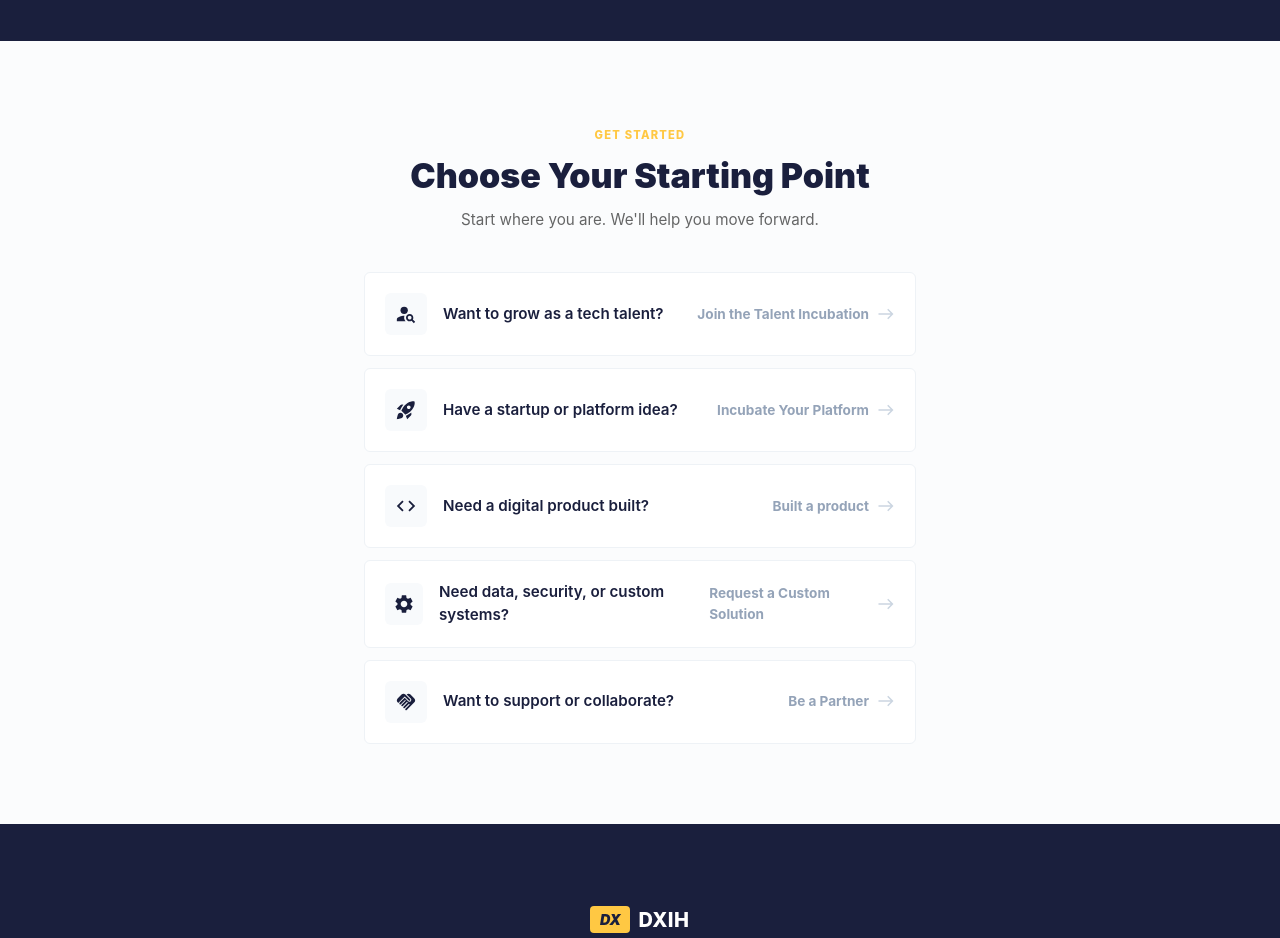
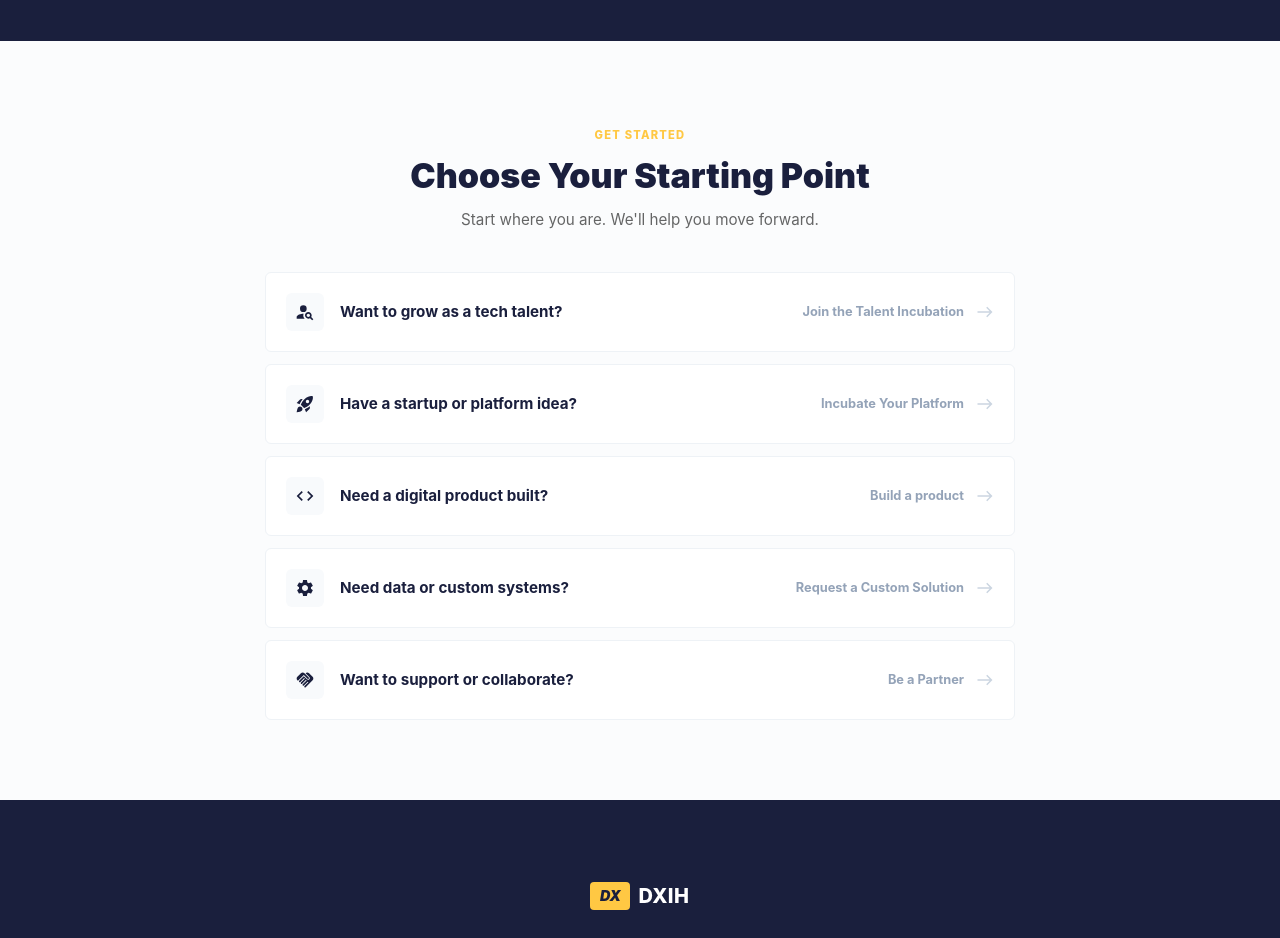
Before and after one commit to dxih/dxinnovationshub_web, a React (Vite) app: page / in a window 1280 px wide. Shown: the part 3260-4198 px from the top of the page. Built offline with nearby package versions, Linux system fonts and the light colour scheme.

Commit message:
edited the GetStarted components

```diff
--- a/src/components/GetStarted.tsx
+++ b/src/components/GetStarted.tsx
@@ -3,40 +3,40 @@ import { Box, Container, Typography, Paper, Stack } from '@mui/material';
 import PersonSearchIcon from '@mui/icons-material/PersonSearch';
 import RocketLaunchIcon from '@mui/icons-material/RocketLaunch';
 import EastIcon from '@mui/icons-material/East';
-import CodeIcon from '@mui/icons-material/Code'
-import SettingIcon from '@mui/icons-material/Settings'
-import HandshakeIcon from '@mui/icons-material/Handshake'
+import CodeIcon from '@mui/icons-material/Code';
+import SettingIcon from '@mui/icons-material/Settings';
+import HandshakeIcon from '@mui/icons-material/Handshake';
 
 const choices = [
   {
     title: "Want to grow as a tech talent?",
     actionText: "Join the Talent Incubation",
-    icon: <PersonSearchIcon sx={{ fontSize: 22 }} />,
+    icon: <PersonSearchIcon sx={{ fontSize: 20 }} />,
     url: "#join-talent"
   },
   {
     title: "Have a startup or platform idea?",
     actionText: "Incubate Your Platform",
-    icon: <RocketLaunchIcon sx={{ fontSize: 22 }} />,
+    icon: <RocketLaunchIcon sx={{ fontSize: 20 }} />,
     url: "#incubate-platform"
   },
   {
     title: "Need a digital product built?",
-    actionText: "Built a product",
-    icon: <CodeIcon sx={{ fontSize: 22 }} />,
+    actionText: "Build a product",
+    icon: <CodeIcon sx={{ fontSize: 20 }} />,
     url: "#Build-a-product"
   },
   {
-    title: "Need data, security, or custom systems?",
+    title: "Need data or custom systems?",
     actionText: "Request a Custom Solution",
-    icon: <SettingIcon sx={{ fontSize: 22 }} />,
-    url: "#incubate-platform"
+    icon: <SettingIcon sx={{ fontSize: 20 }} />,
+    url: "#custom-solution"
   },
   {
     title: "Want to support or collaborate?",
     actionText: "Be a Partner",
-    icon: <HandshakeIcon sx={{ fontSize: 22 }} />,
-    url: "#Be a Partner"
+    icon: <HandshakeIcon sx={{ fontSize: 20 }} />,
+    url: "#partner"
   }
 ];
 
@@ -44,7 +44,6 @@ const GetStarted = () => {
   const [isVisible, setIsVisible] = useState(false);
   const domRef = useRef<HTMLDivElement>(null);
 
-  // Trigger entrance animation only once
   useEffect(() => {
     const observer = new IntersectionObserver(entries => {
       entries.forEach(entry => {
@@ -59,7 +58,6 @@ const GetStarted = () => {
     return () => observer.disconnect();
   }, []);
 
-  // Shared entrance animation style
   const getFadeStyle = (delay: number = 0) => ({
     opacity: isVisible ? 1 : 0,
     transform: isVisible ? 'translateY(0)' : 'translateY(30px)',
@@ -72,8 +70,8 @@ const GetStarted = () => {
       ref={domRef}
       sx={{ py: 10, bgcolor: '#fbfcfd', overflow: 'hidden' }}
     >
-      <Container maxWidth="sm">
-        {/* Header Section */}
+      {/* Increased Container maxWidth slightly to help text fit on one line */}
+      <Container maxWidth="md">
         <Box sx={{ textAlign: 'center', mb: 5, ...getFadeStyle(0) }}>
           <Typography
             variant="overline"
@@ -87,18 +85,18 @@ const GetStarted = () => {
               fontWeight: 900,
               color: 'secondary.main',
               mt: 0.5,
-              mb: 1.5
+              mb: 1.5,
+              whiteSpace: 'nowrap' // Prevents title wrapping
             }}
           >
             Choose Your Starting Point
           </Typography>
-          <Typography sx={{ color: 'text.secondary', fontSize: '0.95rem' }}>
+          <Typography sx={{ color: 'text.secondary', fontSize: '0.95rem', whiteSpace: 'nowrap' }}>
             Start where you are. We'll help you move forward.
           </Typography>
         </Box>
 
-        {/* Choice Cards Stack */}
-        <Stack spacing={1.5}>
+        <Stack spacing={1.5} sx={{ maxWidth: '750px', mx: 'auto' }}>
           {choices.map((item, index) => (
             <Paper
               key={index}
@@ -106,8 +104,8 @@ const GetStarted = () => {
               component="a"
               href={item.url}
               sx={{
-                ...getFadeStyle(0.2 + index * 0.1), // Staggered entrance
-                p: 2.5,
+                ...getFadeStyle(0.2 + index * 0.1),
+                p: { xs: 2, sm: 2.5 },
                 display: 'flex',
                 alignItems: 'center',
                 justifyContent: 'space-between',
@@ -121,55 +119,52 @@ const GetStarted = () => {
                   bgcolor: '#fafafa',
                   transform: 'translateY(-4px)',
                   boxShadow: '0 12px 20px -5px rgba(26, 31, 61, 0.08)',
-                  // ONLY the icon turns yellow
-                  '& .main-icon': {
-                    color: 'primary.main',
-                    transform: 'scale(1.1)'
-                  },
+                  '& .main-icon': { color: 'primary.main', transform: 'scale(1.1)' },
                   '& .action-text': { color: 'secondary.main' },
                   '& .arrow-icon': { transform: 'translateX(6px)', color: 'secondary.main' }
                 }
               }}
             >
-              <Box sx={{ display: 'flex', alignItems: 'center', gap: 2 }}>
+              <Box sx={{ display: 'flex', alignItems: 'center', gap: 2, flex: 1, minWidth: 0 }}>
                 <Box sx={{
-                  width: 42,
-                  height: 42,
+                  width: 38,
+                  height: 38,
                   borderRadius: '6px',
                   bgcolor: '#f8fafc',
                   display: 'flex',
                   alignItems: 'center',
                   justifyContent: 'center',
+                  flexShrink: 0,
                   color: 'secondary.main',
                 }}>
-                  <Box
-                    component="span"
-                    className="main-icon"
-                    sx={{ display: 'flex', transition: 'all 0.3s ease' }}
-                  >
+                  <Box className="main-icon" sx={{ display: 'flex', transition: 'all 0.3s ease' }}>
                     {item.icon}
                   </Box>
                 </Box>
 
                 <Typography
                   sx={{
-                    fontWeight: 600,
+                    fontWeight: 700,
                     color: 'secondary.main',
-                    fontSize: '0.95rem'
+                    fontSize: { xs: '0.75rem', sm: '0.9rem', md: '0.95rem' }, // Responsive font scaling
+                    whiteSpace: 'nowrap', // THE MAGIC LINE
+                    overflow: 'hidden',
+                    textOverflow: 'clip' // Prevents dots, keeps it clean
                   }}
                 >
                   {item.title}
                 </Typography>
               </Box>
 
-              <Box sx={{ display: 'flex', alignItems: 'center', gap: 1 }}>
+              <Box sx={{ display: 'flex', alignItems: 'center', gap: 1.5, flexShrink: 0 }}>
                 <Typography
                   className="action-text"
                   sx={{
                     fontWeight: 700,
                     color: '#94a3b8',
-                    fontSize: '0.85rem',
-                    display: { xs: 'none', sm: 'block' },
+                    fontSize: '0.8rem',
+                    display: { xs: 'none', md: 'block' }, // Only show action text on larger screens to keep lines clean
+                    whiteSpace: 'nowrap',
                     transition: 'color 0.3s ease'
                   }}
                 >
```
